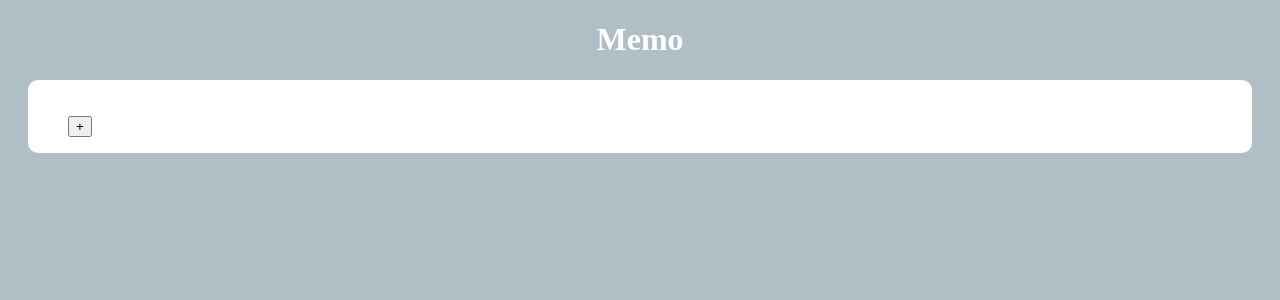
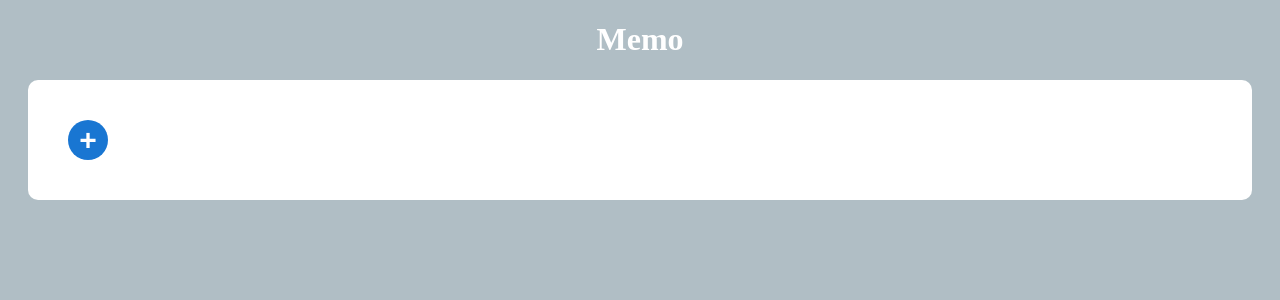
Before and after one commit to siroemk/vuecli-memo, a Vue app: page / in a window 1280 px wide. Shown: the top 300 px of the page. Built offline with nearby package versions, Linux system fonts and the light colour scheme.

Commit message:
見た目を修正した

```diff
--- a/src/App.vue
+++ b/src/App.vue
@@ -3,17 +3,17 @@
   <div class="memo-container">
     <div id="memo-app">
       <ul>
-        <li v-for="memo in memos" :key="memo.id" @click="displayEditForm(memo)" class="memo–text">
+        <li v-for="memo in memos" :key="memo.id" @click="displayEditForm(memo)" class="memo-list">
             {{ memo.text.split('\n')[0] }}
         </li>
-        <button type="button" @click="addMemo">+</button>
+        <button type="button" class="add-btn" @click="addMemo">+</button>
       </ul>
     </div>
-    <div class="form-box" v-if="edit">
-      <textarea class="form" v-model="text" @blur="cancelEditing" cols="30" rows="6"></textarea>
-      <div class="button-box">
-        <button type="button" class="edit-button" @click="editMemo">編集</button>
-        <button type="button" class="delete-button" @click="deleteMemo">削除</button>
+    <div v-if="edit">
+      <textarea class="form" v-model="text" cols="30" rows="6"></textarea>
+      <div class="btn-box">
+        <button type="button" class="edit-btn" @click="editMemo">編集</button>
+        <button type="button" class="delete-btn" @click="deleteMemo">削除</button>
       </div>
     </div>
   </div>
@@ -29,7 +29,7 @@ export default {
   },
   data () {
     return {
-      memos: JSON.parse(localStorage.getItem('memos')),
+      memos: JSON.parse(localStorage.getItem('memos')) || [],
       text: '',
       edit: false,
       editingMemo: ''
@@ -76,6 +76,10 @@ export default {
 body {
   background: #B0BEC5;
 }
+ul {
+  margin:0;
+  padding:0;
+}
 li {
   list-style: none;
 }
@@ -84,23 +88,30 @@ li {
   -webkit-font-smoothing: antialiased;
   -moz-osx-font-smoothing: grayscale;
   color: #2b2b2b;
-  margin-top: 20px;
   width: 50%;
 }
 .memo-container {
   display: flex;
   background: #fff;
   border-radius: 10px;
-  margin: 0 20px;
+  margin: 20px;
+  padding: 40px;
 }
-.memo–text {
+.memo-list {
   padding-bottom: 16px;
 }
-.memo–text:hover {
+.memo-list:hover {
   opacity: 0.7;
 }
-.form-box {
-  margin-top: 40px;
+.add-btn {
+  width: 40px;
+  height: 40px;
+  border-radius: 50%;
+  background-color: #1976D2;
+  border: none;
+  font-size: 30px;
+  font-weight: bold;
+  color: #fff;
 }
 .form {
   border: 3px #dcdcdc solid;
@@ -109,22 +120,22 @@ li {
   color: #2b2b2b;
   font-size: 16px;
 }
-.button-box {
+.btn-box {
   display: flex;
   margin-top: 10px;
 }
-.edit-button {
+.edit-btn {
   margin-right: 20px;
   background: #26A69A;
-  width: 140px;
+  width: 145px;
   border-radius: 4px;
   border: none;
   color: #ffffff;
 }
-.delete-button {
+.delete-btn {
   margin-right: 20px;
   background: #E57373;
-  width: 140px;
+  width: 145px;
   border-radius: 4px;
   border: none;
   color: #ffffff;
```
